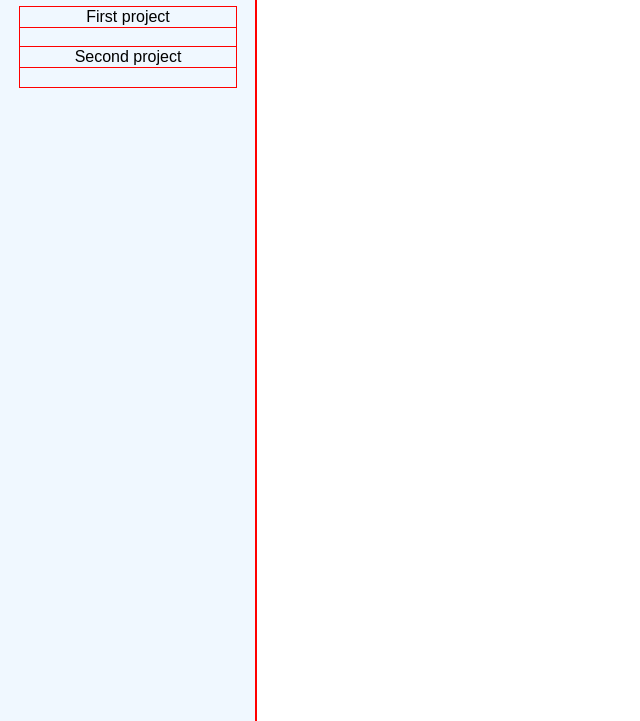
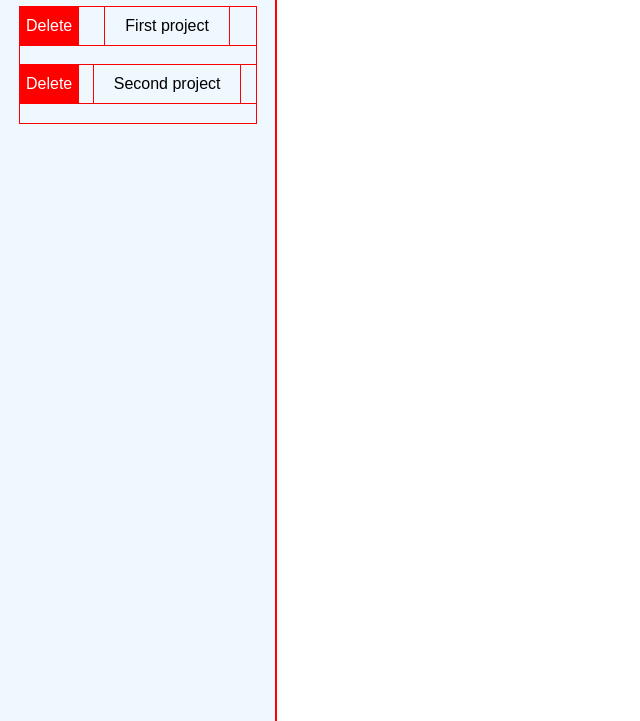
Before and after one commit to caojieming/odin-todo-list, a website built with webpack: page src/template.html in a window 1280 px wide. Shown: the part 79-800 px from the top of the page, without its empty margins (0-640 px from the left). Built offline with nearby package versions, Linux system fonts and the light colour scheme.

Commit message:
implemented creating and deleting projects

```diff
--- a/src/index.js
+++ b/src/index.js
@@ -24,10 +24,13 @@ Todo list, roughly in order:
 
 class Controller {
 
+    projectsDiv = document.querySelector("#projects");
     sidebarDiv = document.querySelector("#sidebar");
+    contentDiv = document.querySelector("#content");
 
     constructor() {
         this.projects = [];
+
         const firstProject = new Project("First project", "This is the first project.");
         firstProject.addTodo("task 1", "look at enemy", format(new Date(2014, 1, 11), "MM/dd/yyyy"), 10);
         firstProject.addTodo("task 2", "panic roll", format(new Date(2016, 2, 19), "MM/dd/yyyy"), 3);
@@ -42,24 +45,76 @@ class Controller {
 
         this.addProject(secondProject);
 
-        this.sidebarDiv.addEventListener("click", this.openProjectContent.bind(this));
 
+
+        // click project tab on sidebar -> open project contents
+        this.projectsDiv.addEventListener("click", this.openProjectContent.bind(this));
+
+        // click "+" on sidebar (create project button) -> open create project content
         const createProjectBtn = document.querySelector("#create-project-btn");
         createProjectBtn.addEventListener("click", this.createProject.bind(this));
+
+        // click Delete on sidebar -> delete project from sidbar and projects[]
+        this.projectsDiv.addEventListener("click", this.deleteProject.bind(this));
+
 
 
     }
 
 
+
+    deleteProject(event) {
+        const element = event.target;
+        // exits function if element is not a delete-project-btn
+        if(element.className !== "delete-project-btn") { return; }
+
+        const projectID = element.id;
+        const projectIdx = this.getProjectIndexFromID(projectID);
+
+        // delete project from projects[]
+        this.projects.splice(projectIdx, 1);
+
+        // remove from UI
+        this.removeChildAtIndex(this.projectsDiv, projectIdx);
+
+        // also reset content if project was just deleted
+        const currContentTitle = document.querySelector(".project-title");
+        if(currContentTitle.id === projectID) {
+            this.contentDiv.textContent = '';
+        }
+    }
+    removeChildAtIndex(parentElement, index) {
+        const children = parentElement.children;
+        if(children.length > 0) {
+            parentElement.removeChild(children[index]);
+        }
+    }
+
+
+
     // opening the project creation UI onto content
     createProject() {
         new CreateProject();
+
+        // click finish button on create project content -> add project to sidebar and projects[]
+        const finishProjectBtn = document.querySelector("#finish-project-btn");
+        finishProjectBtn.addEventListener("click", this.finishProject.bind(this));
+    }
+    finishProject() {
+        const projTitle = this.contentDiv.querySelector("#project-title-input").value;
+        const projDescription = this.contentDiv.querySelector("#project-description-input").value;
+
+        const newProject = new Project(projTitle, projDescription);
+        this.addProject(newProject);
     }
 
 
     // opening a project onto content from the sidebar
     openProjectContent(event) {
         const element = event.target;
+        // exits function if element is not a project-btn
+        if(element.className !== "project-btn") { return; }
+
         const projectID = element.id;
         const projectIdx = this.getProjectIndexFromID(projectID);
 
--- a/src/project-sidebar.js
+++ b/src/project-sidebar.js
@@ -5,11 +5,24 @@ export const ProjectSidebar = class ProjectSidebar {
     projectsDiv = document.querySelector("#projects");
 
     constructor(project) {
-        const projectTab = document.createElement("button");
+        const projectTab = document.createElement("div");
         projectTab.classList.add("project-tab");
         projectTab.setAttribute("id", project.id);
-        projectTab.textContent = project.title;
         this.projectsDiv.appendChild(projectTab);
+
+        // delete button
+        const deleteBtn = document.createElement("button");
+        deleteBtn.classList.add("delete-project-btn");
+        deleteBtn.setAttribute("id", project.id);
+        deleteBtn.textContent = "Delete";
+        projectTab.appendChild(deleteBtn);
+
+        // project tab
+        const projectBtn = document.createElement("button");
+        projectBtn.classList.add("project-btn");
+        projectBtn.setAttribute("id", project.id);
+        projectBtn.textContent = project.title;
+        projectTab.appendChild(projectBtn);
     }
 
 }
--- a/src/styles.css
+++ b/src/styles.css
@@ -10,14 +10,15 @@ html, body {
     height: 100%;
 }
 body {
-    display: grid;
-    grid-template-columns: 1fr 4fr;
+    display: flex;
 }
 #sidebar {
     padding: 10px;
+    width: 20%;
 }
 #content {
     padding: 10px;
+    width: 80%;
 }
 
 
@@ -61,18 +62,37 @@ body {
 }
 /* individual project tabs */
 .project-tab {
+    display: flex;
+    margin-bottom: 20px;
+    /* if a project title is too long, hides it */
+    overflow: hidden;
+}
+.project-btn, .delete-project-btn {
     font-size: 16px;
 
-    background: none;
+    /* background: none; */
 	color: inherit;
 	border: none;
-	/* padding: 0; */
-	/* font: inherit; */
 	cursor: pointer;
 	outline: inherit;
 
-    margin-bottom: 20px;
+    margin-right: auto;
 }
+.delete-project-btn {
+    background: red;
+    color: white;
+}
+.project-btn {
+    background: none;
+    text-wrap: wrap;
+    /* this is supposed to text wrap singular words that are too long, but doesn't seem to work */
+    overflow-wrap: break-word;
+    padding-right: 20px;
+    padding-left: 20px;
+    padding-top: 10px;
+    padding-bottom: 10px;
+}
+
 
 
 /* main content */
```
